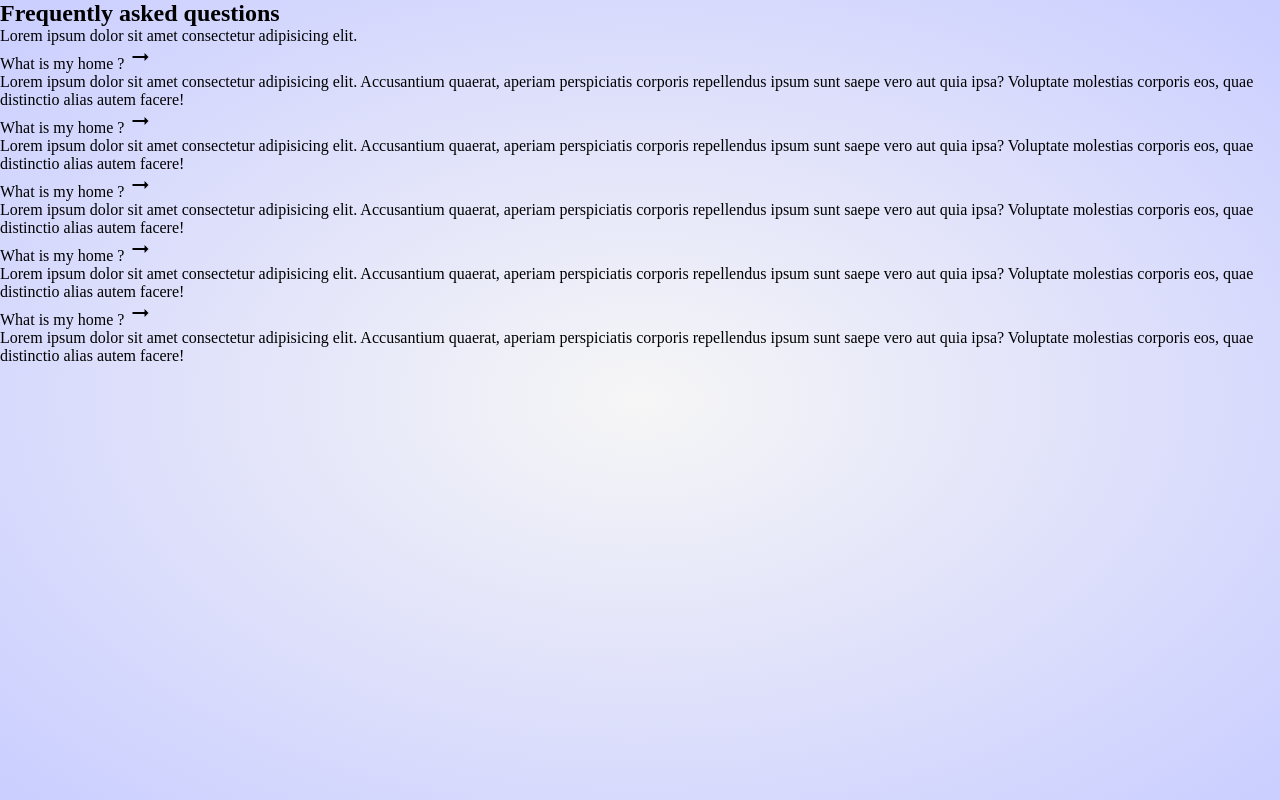
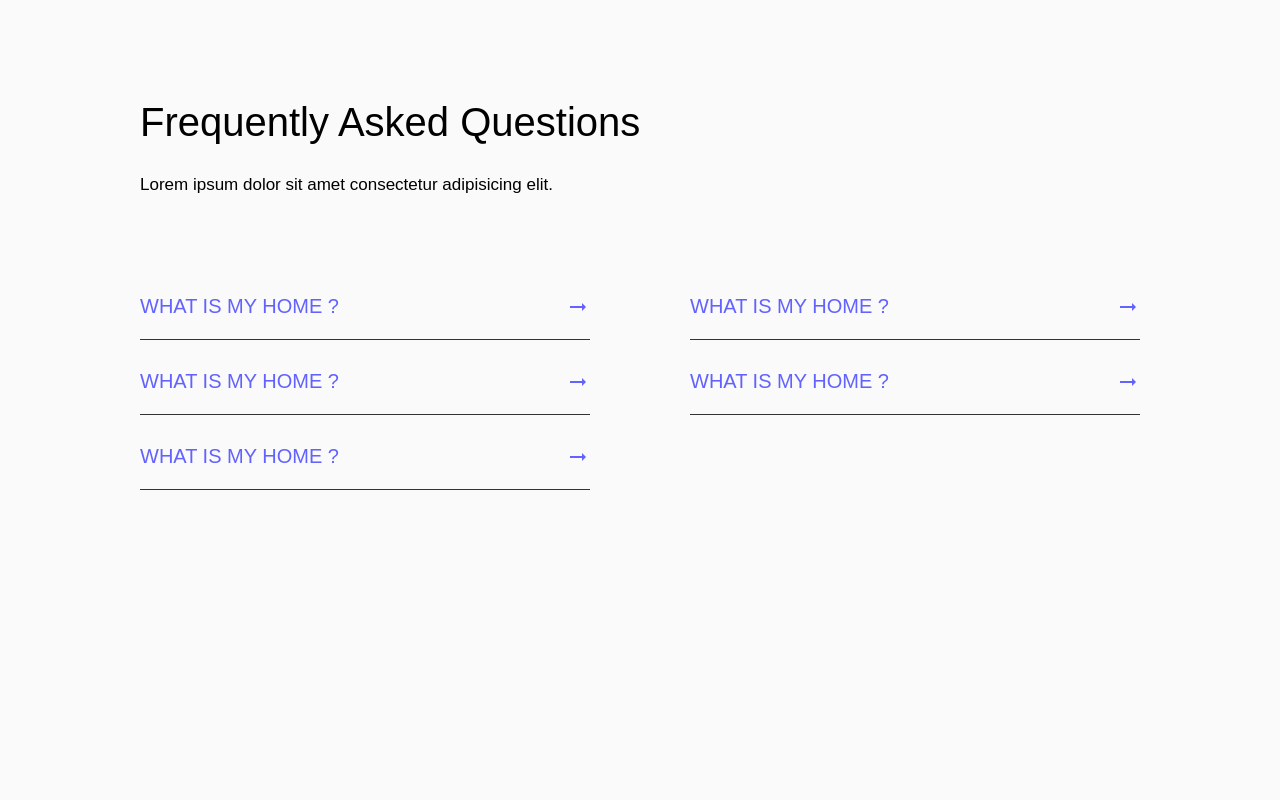
Before and after one commit to houdja/frequently-questions, a plain HTML site: page index.html in a window 1280 px wide. Drawn offline with Linux system fonts and the light colour scheme.

Commit message:
style section frequently question

```diff
--- a/style.css
+++ b/style.css
@@ -9,5 +9,85 @@ html,body{
     height: 100%;
 }
 body{
-    background: radial-gradient(farthest-corner, #f6f6f6, #caceff);
+    background: #fafafa;
+    font-family: 'overpass', sans-serif;
 }
+
+.frequently_question{
+    padding-top: 100px;
+}
+
+.container{
+    margin: 0 auto;
+    width: 1000px;
+}
+
+.frequently_question h1{
+    text-transform: capitalize;
+    font-weight: 400;
+    font-size: 40px;
+    margin-bottom: 30px;
+}
+
+.frequently_question p{
+    font-size: 17px;
+    width: 80%;
+}
+
+.contain-question{
+    margin-top: 100px;
+    display: flex;
+    flex-wrap: wrap;
+    justify-content: space-between;
+}
+
+.question_card{
+    width: 45%;
+    border-bottom: 1px solid #333;
+    padding-bottom: 20px;
+    margin-bottom: 30px;
+}
+
+.question{
+    text-transform: uppercase;
+    font-size: 20px;
+    color: rgb(98, 98, 255);
+    display: flex;
+    justify-content: space-between;
+    cursor: pointer;
+    transition: all 0.3s ease-in-out;
+}
+
+.question.active span{
+    transform: rotate(90deg);
+}
+
+.question:hover span{
+    animation: arrow 0.5s ease-in-out;
+}
+
+.answer{
+    font-size: 14px;
+    line-height: 1.6em;
+    height: 0;
+    opacity: 0;
+    visibility: hidden;
+    transition: all 0.3s ease-in-out;
+}
+
+.answer.active{
+    margin-top: 20px;
+    height: auto;
+    opacity: 1;
+    visibility: visible;
+    font-size: 14px;
+}
+
+@keyframes arrow {
+    33%{
+        transform: translateX(50%);
+    }
+    66%{
+        transform: translateX(-50%);
+    }
+}
```
